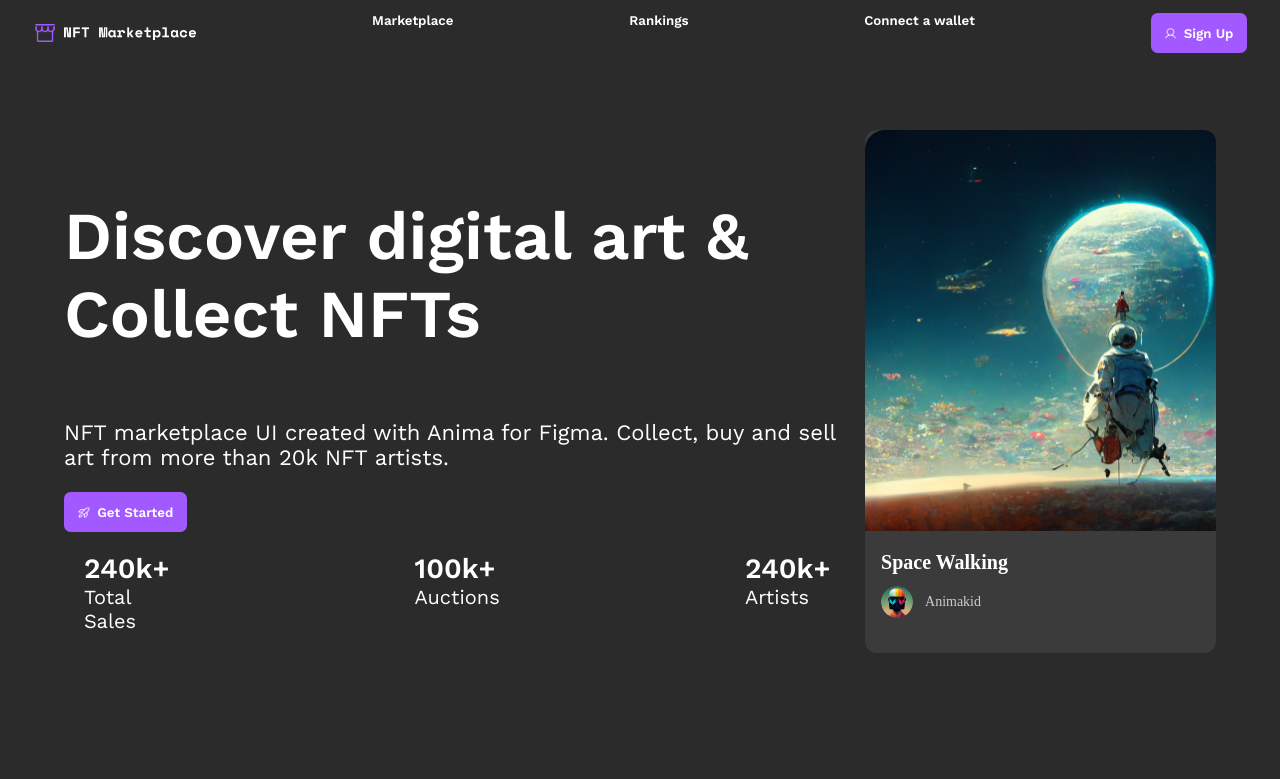
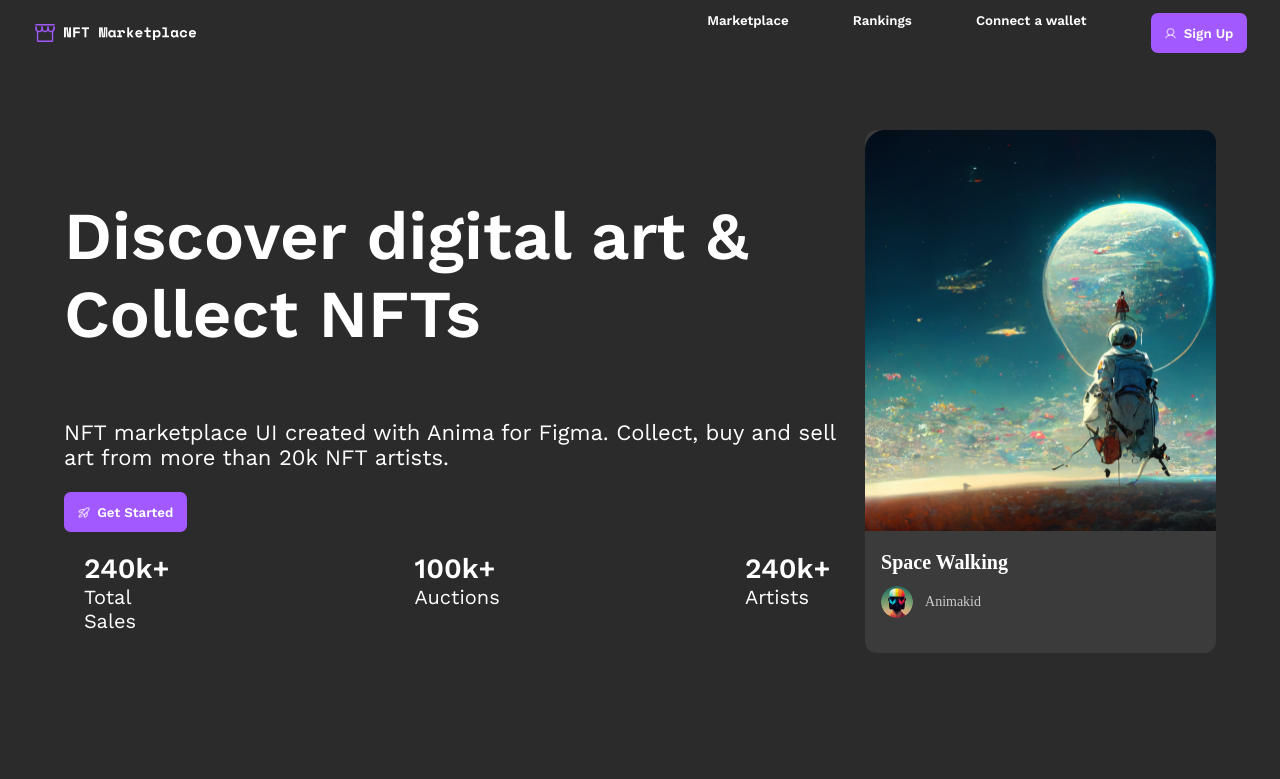
Before and after one commit to Bhaumik-Tandan/NFTHome, a React (Create React App) app: page / in a window 1280 px wide. Shown: the top 779 px of the page. Built offline with nearby package versions, Linux system fonts and the light colour scheme.

Commit message:
[add] basic code

```diff
--- a/src/App.tsx
+++ b/src/App.tsx
@@ -1,5 +1,5 @@
 import React from 'react';
-import Home from './HomePage/Home';
+import Home from './components/HomePage/Home';
 function App() {
   return (
     <div className="App">
--- a/src/HomePage/Home.tsx
+++ /dev/null
@@ -1,28 +0,0 @@
-import React from 'react'
-import NavBar from './NavBar';
-import HeroSection from './HeroSection';
-import Trending from 'HomePage/Trending';
-import CategoryGrid from 'HomePage/CategoryGrid';
-import NFTCollection from 'HomePage/NFTCollection';
-import NFTBanner from 'HomePage/NFTBanner';
-import InstructionSteps from 'HomePage/InstructionSteps';
-import NewsletterSubscription from 'HomePage/NewsletterSubscription';
-import Footer from 'HomePage/Footer';
-
-function Home() {
-  return (
-    <div>
-      <NavBar />
-      <HeroSection />
-      <Trending />
-      <CategoryGrid />
-      <NFTCollection />
-      <NFTBanner />
-      <InstructionSteps />
-      <NewsletterSubscription />
-      <Footer />
-    </div>
-  )
-}
-
-export default Home;
--- /dev/null
+++ b/src/components/HomePage/Home.tsx
@@ -0,0 +1,28 @@
+import React from 'react'
+import NavBar from './NavBar';
+import HeroSection from './HeroSection';
+import Trending from 'components/HomePage/Trending';
+import CategoryGrid from 'components/HomePage/CategoryGrid';
+import NFTCollection from 'components/HomePage/NFTCollection';
+import NFTBanner from 'components/HomePage/NFTBanner';
+import InstructionSteps from 'components/HomePage/InstructionSteps';
+import NewsletterSubscription from 'components/HomePage/NewsletterSubscription';
+import Footer from 'components/HomePage/Footer';
+
+function Home() {
+  return (
+    <div>
+      <NavBar />
+      <HeroSection />
+      <Trending />
+      <CategoryGrid />
+      <NFTCollection />
+      <NFTBanner />
+      <InstructionSteps />
+      <NewsletterSubscription />
+      <Footer />
+    </div>
+  )
+}
+
+export default Home;
--- a/src/HomePage/NavBar.tsx
+++ b/src/components/HomePage/NavBar.tsx
@@ -1,6 +1,6 @@
-import NAV_ITEMS from '../constants/navItems';
-import NavItem from '../components/NavItem';
-import Button from '../components/Button';
+import NAV_ITEMS from '../../constants/navItems';
+import NavItem from '../NavItem';
+import Button from '../Button';
 import StorefrontLogo from 'assets/Storefront.png';
 import MarketplaceLogo from 'assets/NFT Marketplace.png';
 function NavBar() {
@@ -10,12 +10,19 @@ function NavBar() {
         <img style={styles.navTitleImage} src={StorefrontLogo} alt="logo" />
         <img style={styles.navTitleText} src={MarketplaceLogo} alt="logo" />
       </div>
+      <div style={{
+        display: 'flex',
+        justifyContent: 'space-between',
+        gap: '5vw',
+
+      }}>
       {
         NAV_ITEMS.map((item, index) => (
           <NavItem key={index} title={item.title} />
         ))
       }
       <Button title="Sign Up" icon="User" />
+      </div>
     </div>
   )
 }
```
Also changed, not shown: src/components/HomePage/HeroSection.tsx (renamed from src/HomePage/HeroSection.tsx, +4 -4 lines), src/components/HomePage/Trending.tsx (renamed from src/HomePage/Trending.tsx, +4 -4 lines), src/components/HomePage/CategoryGrid.tsx (renamed from src/HomePage/CategoryGrid.tsx), src/components/HomePage/Footer.tsx (renamed from src/HomePage/Footer.tsx), src/components/HomePage/InstructionSteps.tsx (renamed from src/HomePage/InstructionSteps.tsx), src/components/HomePage/NFTBanner.tsx (renamed from src/HomePage/NFTBanner.tsx), src/components/HomePage/NFTCollection.tsx (renamed from src/HomePage/NFTCollection.tsx), src/components/HomePage/NewsletterSubscription.tsx (renamed from src/HomePage/NewsletterSubscription.tsx).
